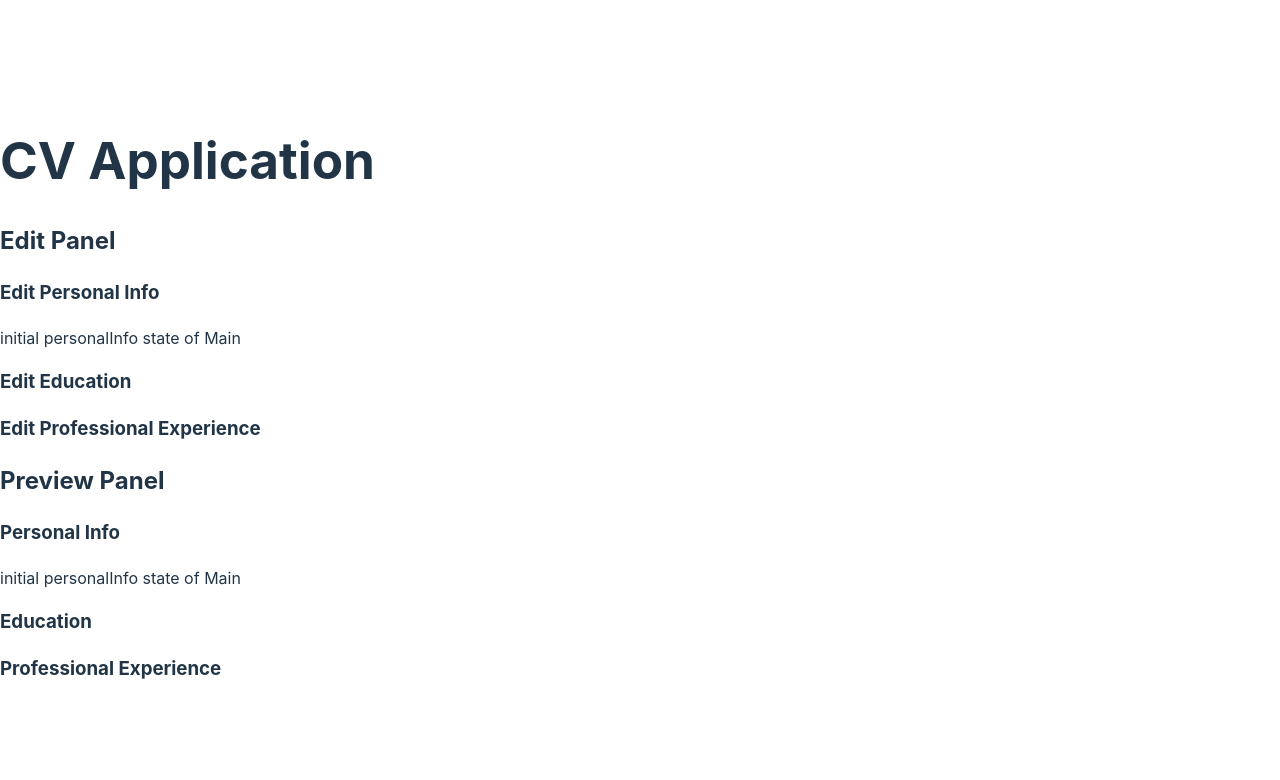
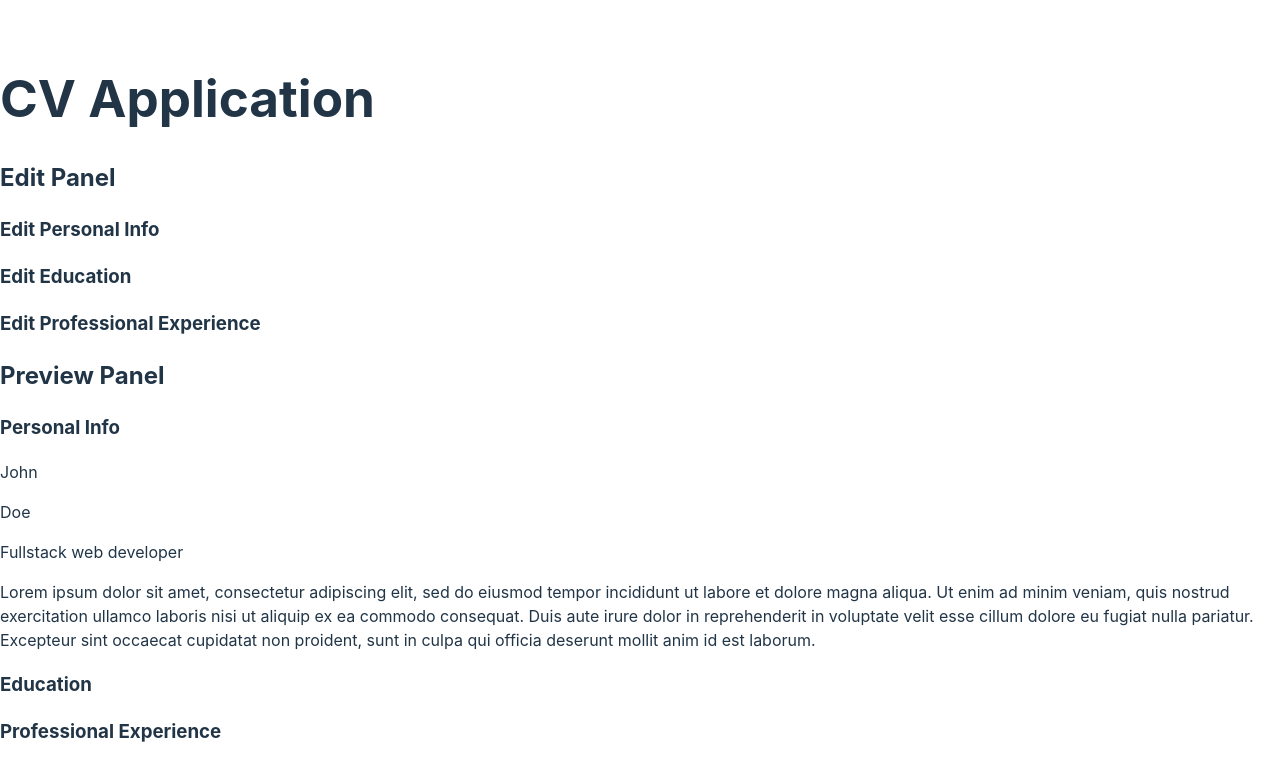
Before and after one commit to frarosset/cv-application, a React (Vite) app: page / in a window 1280 px wide. Shown: the top 780 px of the page. Built offline with nearby package versions, Linux system fonts and the light colour scheme.

Commit message:
feat(PreviewPersonalInfoPanel): add name, surname, position, and aboutMe Text properties
Such properties are retrieved from props.personalInfo derived from the
Main component. Some dummy data are initialized in there, for testing
purposes.

```diff
--- a/src/components/Main.jsx
+++ b/src/components/Main.jsx
@@ -4,7 +4,11 @@
 
 function Main() {
   const [personalInfo, setPersonalInfo] = useState({
-    test: "initial personalInfo state of Main",
+    name: "John",
+    surname: "Doe",
+    title: "Fullstack web developer",
+    aboutMe:
+      "Lorem ipsum dolor sit amet, consectetur adipiscing elit, sed do eiusmod tempor incididunt ut labore et dolore magna aliqua. Ut enim ad minim veniam, quis nostrud exercitation ullamco laboris nisi ut aliquip ex ea commodo consequat. Duis aute irure dolor in reprehenderit in voluptate velit esse cillum dolore eu fugiat nulla pariatur. Excepteur sint occaecat cupidatat non proident, sunt in culpa qui officia deserunt mollit anim id est laborum.",
   });
 
   return (
--- a/src/components/PreviewPersonalInfoPanel.jsx
+++ b/src/components/PreviewPersonalInfoPanel.jsx
@@ -1,8 +1,13 @@
+import Text from "./Text.jsx";
+const textProperties = ["name", "surname", "title", "aboutMe"];
+
 function PreviewPersonalInfoPanel({ personalInfo }) {
   return (
     <div className="preview-personal-info-panel">
       <h3>Personal Info</h3>
-      {personalInfo.test}
+      {textProperties.map((prop) => (
+        <Text key={prop} customClass={prop} value={personalInfo[prop]} />
+      ))}
     </div>
   );
 }
```
